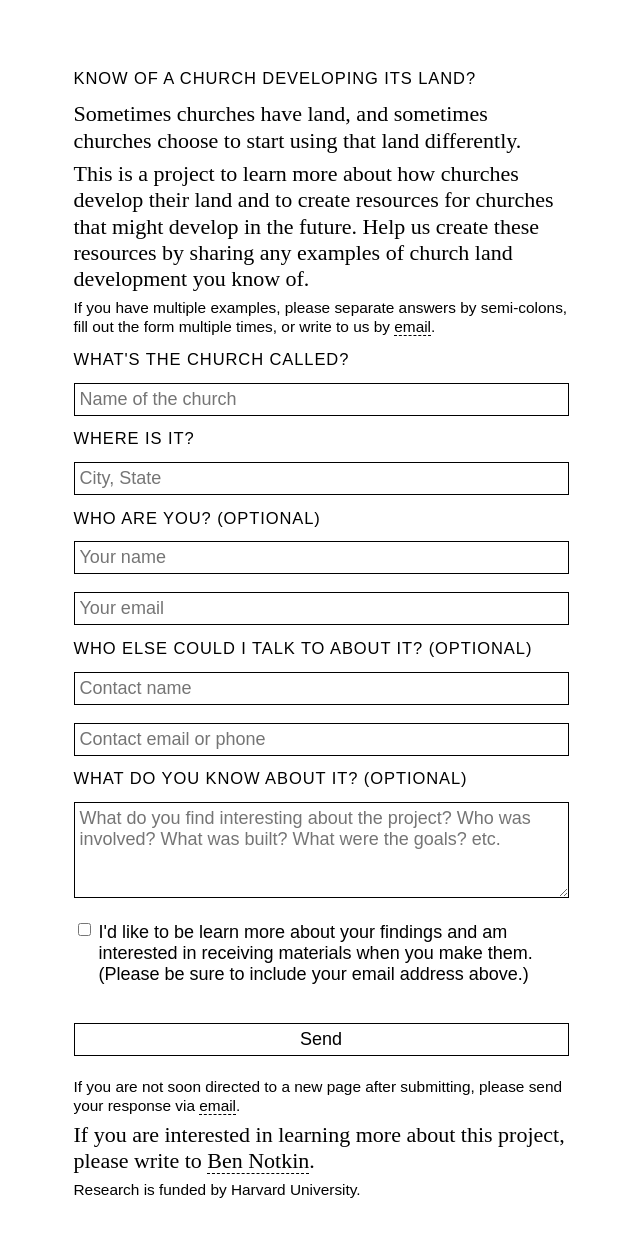
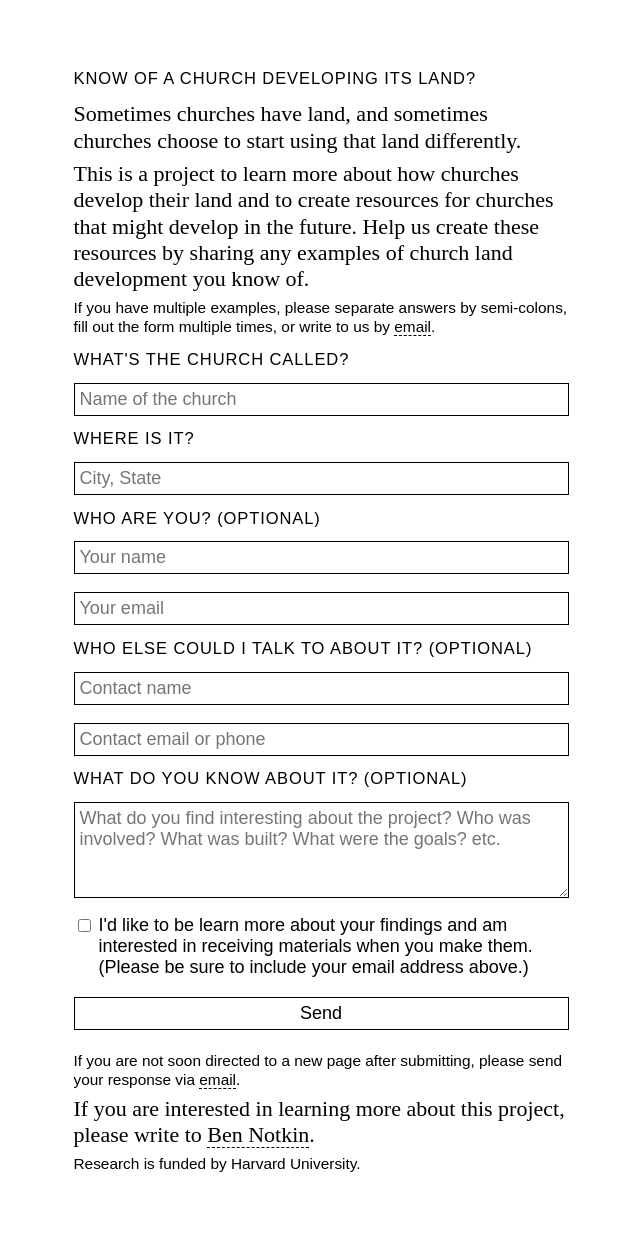
Before and after one commit to bennotkin/bennotkin.github.io, a Jekyll site: the page church-land/index.html, which Jekyll copies as it is, in a window 1280 px wide. Shown: the whole page, without its empty margins (319-959 px from the left). Built offline with Jekyll 4.4.1, drawn with Linux system fonts in a browser that asks for light colours; after the commit the page ends 1222 px from its top, so only the background shows below that.

Commit message:
Update churchlandstyle.css

```diff
--- a/css/churchlandstyle.css
+++ b/css/churchlandstyle.css
@@ -74,7 +74,7 @@ button[type=submit] {
 label {
   display: block;
   white-space: nowrap;
-  margin: 1em 0;
+  margin-top: .83em;
 }
 
 label input {
@@ -86,7 +86,7 @@ label span {
   white-space: normal;
   vertical-align: top;
   position: relative;
-  top: 2px;
+  top: -1px;
   font-family: sans-serif;
   font-size: 18;
   margin-left: .5ch;
```
